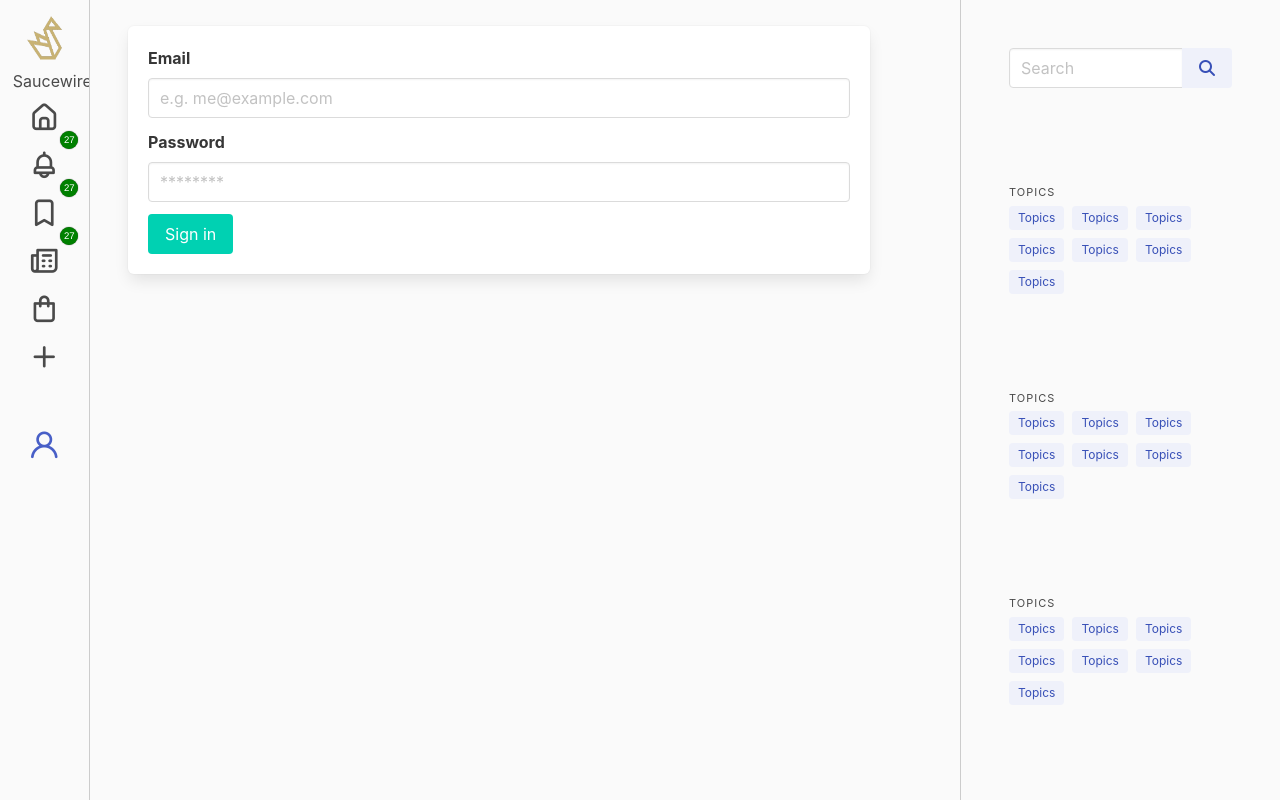
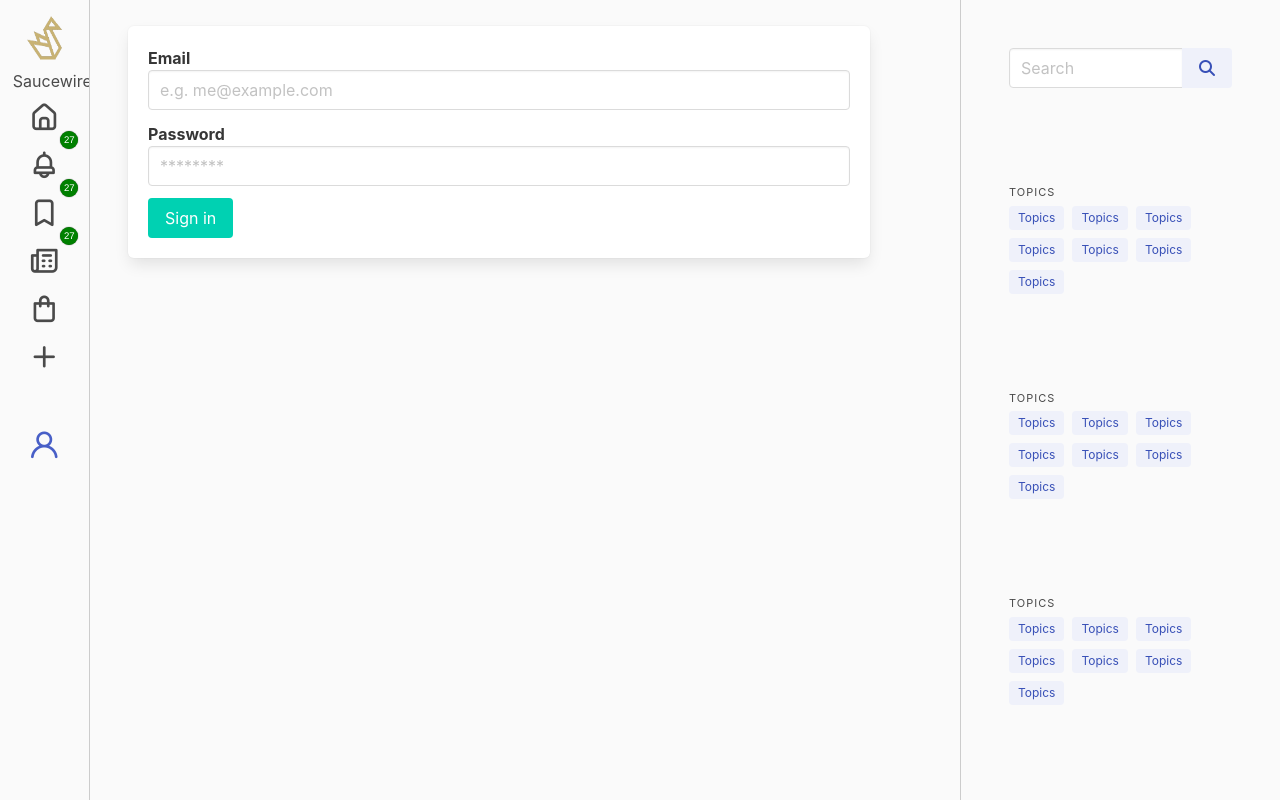
Before and after one commit to ksigei/react_blog, a React (Create React App) app: page /signin in a window 1280 px wide. Built offline with nearby package versions, Linux system fonts and the light colour scheme.

Commit message:
Solve linter errors

```diff
--- a/src/components/NewPost.jsx
+++ b/src/components/NewPost.jsx
@@ -26,14 +26,16 @@ function NewPost() {
         </div>
         <div className="sw_new_post">
           <div className="field sw-mb">
-            <label className="label">Title</label>
-            <div className="control">
+            <label htmlFor="title" className="label">
+              Title
+              <div id="title" className="control">
                 <input
                   className="input is-rounded"
                   type="text"
                   placeholder="Enter title"
                 />
               </div>
+            </label>
             <p className="help">This is the field for your articles title</p>
           </div>
           <input
@@ -42,9 +44,9 @@ function NewPost() {
             placeholder="Category"
           />
           <div className="file is-warning is-boxed sw-mb">
-            <label className="file-label">
+            <label htmlFor="photo" className="file-label">
               <input className="file-input" type="file" name="photo" />
-              <span className="file-cta">
+              <span className="file-cta" id="photo">
                 <span className="file-icon">
                   <i className="fas fa-cloud-upload-alt" />
                 </span>
@@ -58,12 +60,16 @@ function NewPost() {
             rows="10"
             sw-mb
           />
-          <label className="checkbox sw-mb">
-            <input type="checkbox" />
+          <label htmlFor="terms" className="checkbox sw-mb">
+            <input id="terms" type="checkbox" />
             I agree to the
             <NavLink to="#">terms and conditions</NavLink>
           </label>
-          <button className="button is-warning is-medium is-responsive" name="button" type="button">
+          <button
+            className="button is-warning is-medium is-responsive"
+            name="button"
+            type="button"
+          >
             Submit
           </button>
         </div>
--- a/src/components/SignIn.jsx
+++ b/src/components/SignIn.jsx
@@ -18,24 +18,34 @@ function SignIn() {
       <form onSubmit={onSubmit}>
         <form className="box">
           <div className="field">
-            <label className="label">Email</label>
-            <div className="control">
+            <label htmlFor="email" className="label">
+              Email
+              <div id="email" className="control">
                 <input
                   className="input"
                   type="email"
                   placeholder="e.g. me@example.com"
                 />
               </div>
+            </label>
           </div>
 
           <div className="field">
-            <label className="label">Password</label>
-            <div className="control">
-              <input className="input" type="password" placeholder="********" />
+            <label htmlFor="password" className="label">
+              Password
+              <div id="password" className="control">
+                <input
+                  className="input"
+                  type="password"
+                  placeholder="********"
+                />
               </div>
+            </label>
           </div>
 
-          <button className="button is-primary" name="button" type="button">Sign in</button>
+          <button className="button is-primary" name="button" type="button">
+            Sign in
+          </button>
         </form>
       </form>
     </div>
```
Lines whose indentation alone changed are shown as unchanged.
